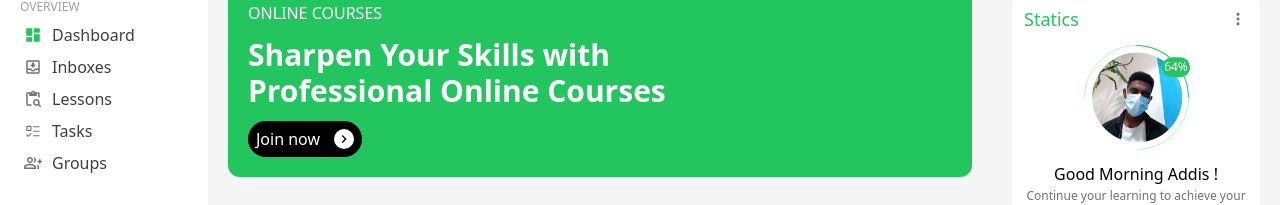
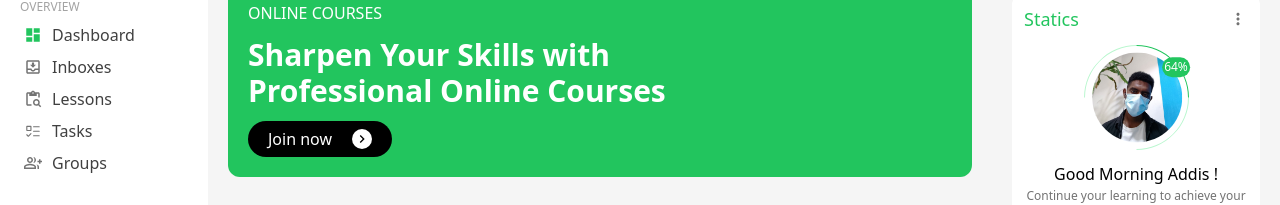
Before and after one commit to addispic/ui-demo, a React (Vite) app: page / in a window 1280 px wide. Shown: the part 81-286 px from the top of the page. Built offline with nearby package versions, Linux system fonts and the light colour scheme.

Commit message:
final change

```diff
--- a/src/pages/Home.jsx
+++ b/src/pages/Home.jsx
@@ -84,7 +84,7 @@ const Home = () => {
             <h1 className="my-3 text-3xl font-bold">
               Sharpen Your Skills with Professional Online Courses
             </h1>
-            <button className="flex items-center gap-x-3.5 px-2 py-1.5 rounded-full bg-black">
+            <button className="flex items-center gap-x-5 px-5 py-1.5 rounded-full bg-black">
               <span>Join now</span>
               <div className="w-[20px] aspect-square rounded-full bg-white text-black flex items-center justify-center">
                 <MdChevronRight />
```
